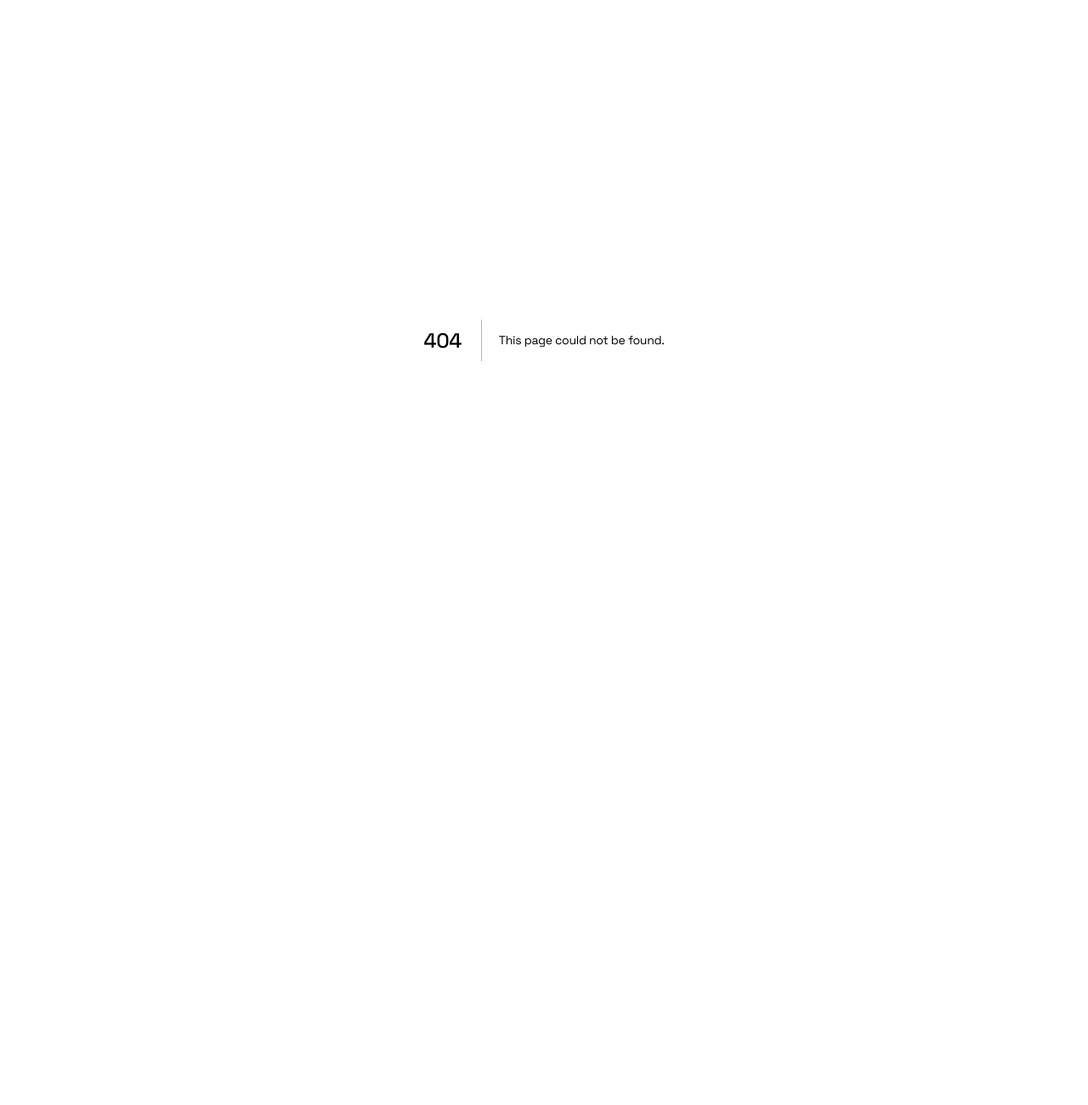
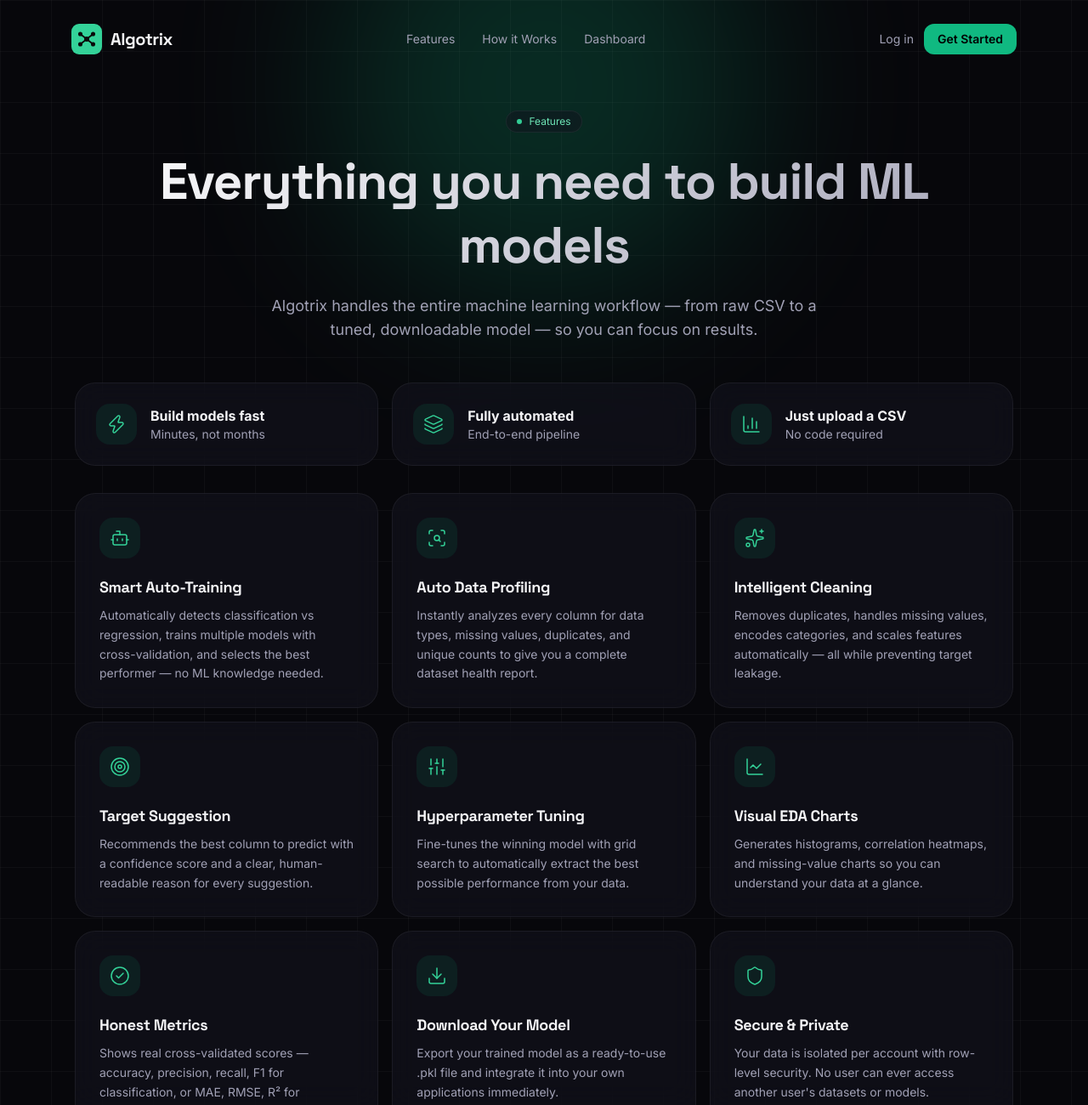
Before and after one commit to Tayyabzunair/algotrix, a Next.js app in the folder frontend/: page /features in a window 1280 px wide. Before the commit this address had no page. Shown: the top 1300 px of the page at 85% size. Before the commit the page ends 800 px from the top, so only its background shows below. Built offline with nearby package versions, Linux system fonts and the light colour scheme.

Commit message:
Add features

```diff
--- /dev/null
+++ b/frontend/app/features/page.tsx
@@ -0,0 +1,216 @@
+"use client";
+
+import { motion } from "motion/react";
+import Link from "next/link";
+import Navbar from "../components/Navbar";
+import Footer from "../components/Footer";
+import {
+  Bot,
+  BarChart3,
+  Sparkles,
+  LineChart,
+  Target,
+  Download,
+  CircleCheck,
+  ScanSearch,
+  Sliders,
+  Shield,
+  Zap,
+  Layers,
+  ArrowRight,
+} from "lucide-react";
+
+const features = [
+  {
+    icon: Bot,
+    title: "Smart Auto-Training",
+    desc: "Automatically detects classification vs regression, trains multiple models with cross-validation, and selects the best performer — no ML knowledge needed.",
+  },
+  {
+    icon: ScanSearch,
+    title: "Auto Data Profiling",
+    desc: "Instantly analyzes every column for data types, missing values, duplicates, and unique counts to give you a complete dataset health report.",
+  },
+  {
+    icon: Sparkles,
+    title: "Intelligent Cleaning",
+    desc: "Removes duplicates, handles missing values, encodes categories, and scales features automatically — all while preventing target leakage.",
+  },
+  {
+    icon: Target,
+    title: "Target Suggestion",
+    desc: "Recommends the best column to predict with a confidence score and a clear, human-readable reason for every suggestion.",
+  },
+  {
+    icon: Sliders,
+    title: "Hyperparameter Tuning",
+    desc: "Fine-tunes the winning model with grid search to automatically extract the best possible performance from your data.",
+  },
+  {
+    icon: LineChart,
+    title: "Visual EDA Charts",
+    desc: "Generates histograms, correlation heatmaps, and missing-value charts so you can understand your data at a glance.",
+  },
+  {
+    icon: CircleCheck,
+    title: "Honest Metrics",
+    desc: "Shows real cross-validated scores — accuracy, precision, recall, F1 for classification, or MAE, RMSE, R² for regression. No inflated numbers.",
+  },
+  {
+    icon: Download,
+    title: "Download Your Model",
+    desc: "Export your trained model as a ready-to-use .pkl file and integrate it into your own applications immediately.",
+  },
+  {
+    icon: Shield,
+    title: "Secure & Private",
+    desc: "Your data is isolated per account with row-level security. No user can ever access another user's datasets or models.",
+  },
+];
+
+const highlights = [
+  { icon: Zap, label: "Minutes, not months", value: "Build models fast" },
+  { icon: Layers, label: "End-to-end pipeline", value: "Fully automated" },
+  { icon: BarChart3, label: "No code required", value: "Just upload a CSV" },
+];
+
+const container = {
+  hidden: {},
+  visible: { transition: { staggerChildren: 0.07 } },
+};
+
+const item = {
+  hidden: { opacity: 0, y: 24 },
+  visible: {
+    opacity: 1,
+    y: 0,
+    transition: { duration: 0.5, ease: [0.16, 1, 0.3, 1] as const },
+  },
+};
+
+export default function FeaturesPage() {
+  return (
+    <main className="relative min-h-screen bg-grid overflow-hidden">
+      <Navbar />
+
+      <div
+        className="glow-blob"
+        style={{
+          width: "500px",
+          height: "500px",
+          background: "#10b981",
+          top: "-150px",
+          left: "50%",
+          transform: "translateX(-50%)",
+          opacity: 0.2,
+        }}
+      />
+
+      <div className="relative z-10 max-w-6xl mx-auto px-6 pt-32 pb-24">
+        {/* Header */}
+        <motion.div
+          initial={{ opacity: 0, y: 20 }}
+          animate={{ opacity: 1, y: 0 }}
+          transition={{ duration: 0.6 }}
+          className="text-center"
+        >
+          <div className="inline-flex items-center gap-2 px-3 py-1 rounded-full glass text-xs text-brand-300 mb-5">
+            <span className="h-1.5 w-1.5 rounded-full bg-brand-400 animate-pulse" />
+            Features
+          </div>
+          <h1 className="text-4xl sm:text-6xl font-bold text-gradient leading-tight">
+            Everything you need to build ML models
+          </h1>
+          <p className="mt-5 text-lg text-[var(--color-ink-muted)] max-w-2xl mx-auto">
+            Algotrix handles the entire machine learning workflow — from raw CSV
+            to a tuned, downloadable model — so you can focus on results.
+          </p>
+        </motion.div>
+
+        {/* Highlights row */}
+        <motion.div
+          variants={container}
+          initial="hidden"
+          animate="visible"
+          className="grid grid-cols-1 sm:grid-cols-3 gap-4 mt-12"
+        >
+          {highlights.map((h, i) => {
+            const Icon = h.icon;
+            return (
+              <motion.div
+                key={i}
+                variants={item}
+                className="glass rounded-3xl p-6 flex items-center gap-4"
+              >
+                <div className="h-12 w-12 rounded-2xl bg-brand-500/10 flex items-center justify-center text-brand-400 shrink-0">
+                  <Icon className="w-6 h-6" strokeWidth={1.5} />
+                </div>
+                <div>
+                  <div className="font-bold">{h.value}</div>
+                  <div className="text-sm text-[var(--color-ink-muted)]">
+                    {h.label}
+                  </div>
+                </div>
+              </motion.div>
+            );
+          })}
+        </motion.div>
+
+        {/* Feature grid */}
+        <motion.div
+          variants={container}
+          initial="hidden"
+          whileInView="visible"
+          viewport={{ once: true, margin: "-50px" }}
+          className="grid grid-cols-1 md:grid-cols-2 lg:grid-cols-3 gap-4 mt-8"
+        >
+          {features.map((f, i) => {
+            const Icon = f.icon;
+            return (
+              <motion.div
+                key={i}
+                variants={item}
+                whileHover={{ y: -6 }}
+                className="glass rounded-3xl p-7 hover:border-brand-400/30 transition-colors group"
+              >
+                <div className="h-12 w-12 rounded-2xl bg-brand-500/10 flex items-center justify-center text-brand-400 mb-5 group-hover:bg-brand-500/20 transition-colors">
+                  <Icon className="w-6 h-6" strokeWidth={1.5} />
+                </div>
+                <h3 className="text-lg font-bold">{f.title}</h3>
+                <p className="mt-2 text-sm text-[var(--color-ink-muted)] leading-relaxed">
+                  {f.desc}
+                </p>
+              </motion.div>
+            );
+          })}
+        </motion.div>
+
+        {/* CTA */}
+        <motion.div
+          initial={{ opacity: 0, y: 24 }}
+          whileInView={{ opacity: 1, y: 0 }}
+          viewport={{ once: true }}
+          transition={{ duration: 0.6 }}
+          className="glass rounded-3xl p-10 mt-12 text-center relative overflow-hidden"
+        >
+          <div className="absolute -left-10 -bottom-10 w-40 h-40 rounded-full bg-brand-500/10 blur-3xl" />
+          <h2 className="text-3xl font-bold text-gradient relative">
+            See it in action
+          </h2>
+          <p className="mt-3 text-[var(--color-ink-muted)] relative">
+            Upload a dataset and watch Algotrix build a model in minutes.
+          </p>
+          <Link
+            href="/signup"
+            className="inline-flex items-center gap-2 mt-7 px-7 py-3.5 rounded-xl bg-brand-500 text-black font-semibold hover:bg-brand-400 transition-all hover:shadow-xl hover:shadow-brand-500/30 hover:-translate-y-0.5 relative"
+          >
+            Get Started Free
+            <ArrowRight className="w-4 h-4" />
+          </Link>
+        </motion.div>
+      </div>
+
+      <Footer />
+    </main>
+  );
+}
```
